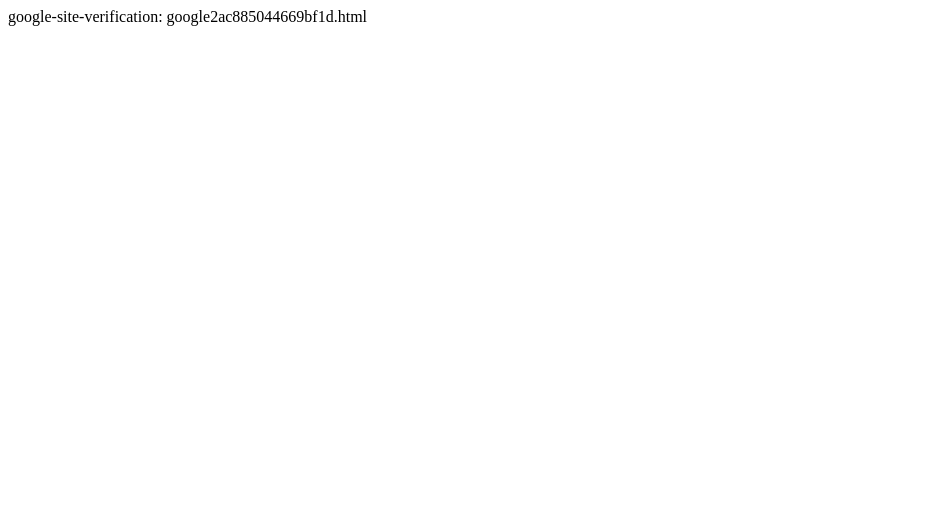
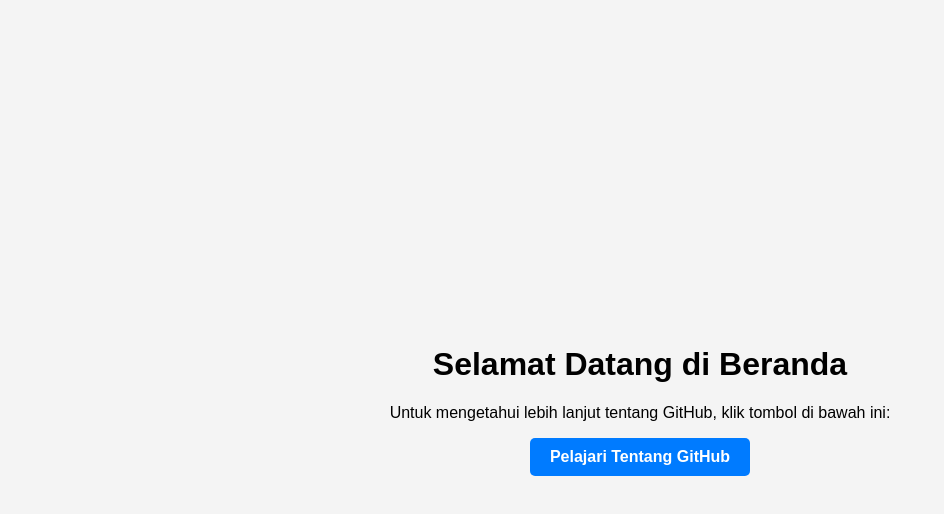
Before and after one commit to mwayanta/mwayanta.github.io, a plain HTML site: page index.html in a window 1280 px wide. Shown: the whole page, without its empty margins (0-944 px from the left). Drawn offline with Linux system fonts and the light colour scheme.

Commit message:
Update index.html

```diff
--- a/index.html
+++ b/index.html
@@ -1 +1,44 @@
-google-site-verification: google2ac885044669bf1d.html
+<!DOCTYPE html>
+<html lang="id">
+<head>
+    <meta charset="UTF-8">
+    <meta name="viewport" content="width=device-width, initial-scale=1.0">
+    <title>Beranda</title>
+    <style>
+        body {
+            font-family: Arial, sans-serif;
+            display: flex;
+            justify-content: center;
+            align-items: center;
+            height: 100vh;
+            margin: 0;
+            background-color: #f4f4f4;
+        }
+        .container {
+            text-align: center;
+        }
+        .btn {
+            display: inline-block;
+            padding: 10px 20px;
+            font-size: 16px;
+            font-weight: bold;
+            color: white;
+            background-color: #007bff;
+            border: none;
+            border-radius: 5px;
+            text-decoration: none;
+            cursor: pointer;
+        }
+        .btn:hover {
+            background-color: #0056b3;
+        }
+    </style>
+</head>
+<body>
+    <div class="container">
+        <h1>Selamat Datang di Beranda</h1>
+        <p>Untuk mengetahui lebih lanjut tentang GitHub, klik tombol di bawah ini:</p>
+        <a href="https://mwayanta.github.io/Artikel/apaitugithub/index.html" class="btn">Pelajari Tentang GitHub</a>
+    </div>
+</body>
+</html>
```
